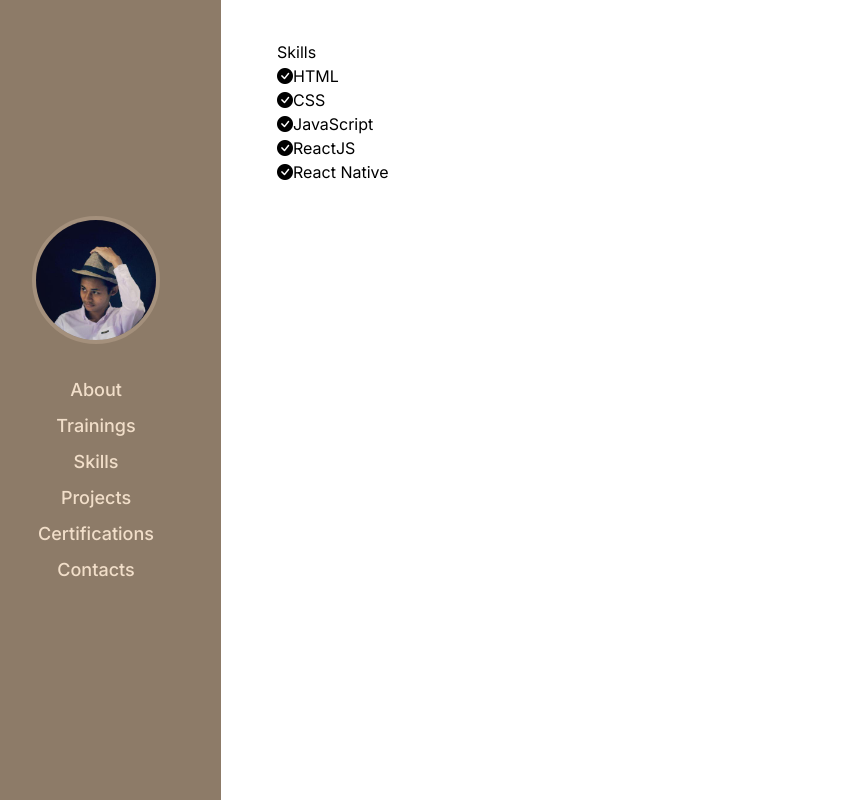
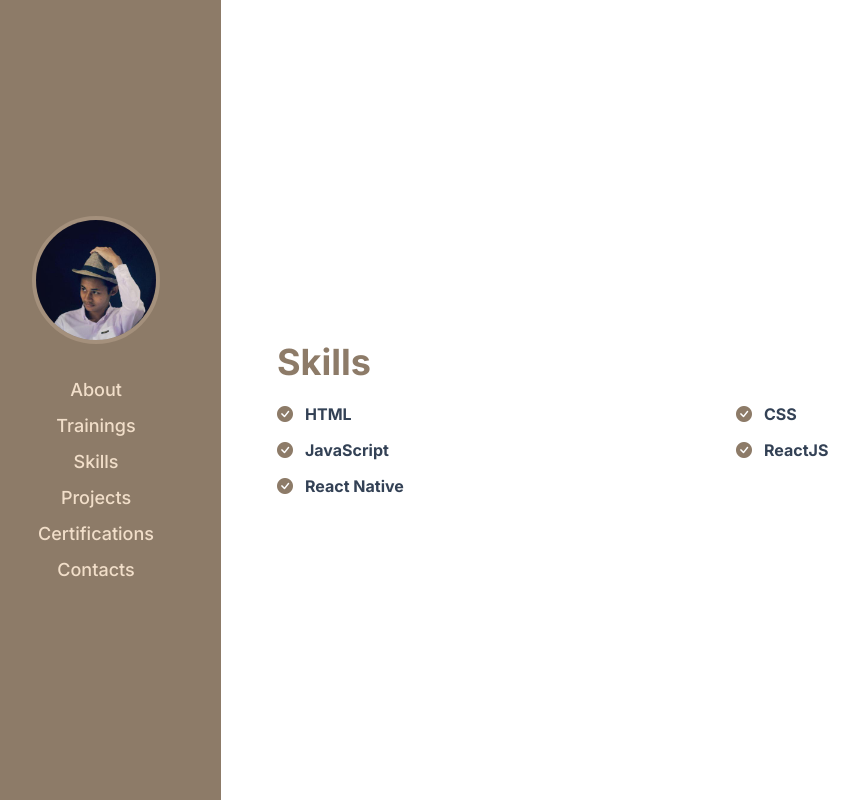
Before and after one commit to ekialfani/portfolio, a React (Create React App) app: page /skills in a window 1280 px wide. Shown: the whole page, without its empty margins (29-888 px from the left). Built offline with nearby package versions, Linux system fonts and the light colour scheme.

Commit message:
style: skills

```diff
--- a/src/pages/Skills.js
+++ b/src/pages/Skills.js
@@ -1,27 +1,52 @@
 function Skills() {
   return (
-    <div>
-      <h2>Skills</h2>
-      <ul>
-        <li>
-          <i class="bi bi-check-circle-fill"></i>
-          <span>HTML</span>
+    <div
+      className="h-full flex flex-col justify-center">
+      <h2
+        className="capitalize text-4xl font-bold mt-10 mb-5 text-custom-shadow">
+        Skills
+      </h2>
+      <ul
+        className="grid grid-cols-2 gap-y-3">
+        <li
+          className="flex items-center gap-x-3">
+          <i className="bi bi-check-circle-fill text-custom-shadow"></i>
+          <span
+            className="font-bold text-slate-700">
+            HTML
+          </span>
         </li>
-        <li>
-          <i class="bi bi-check-circle-fill"></i>
-          <span>CSS</span>
+        <li
+          className="flex items-center gap-x-3">
+          <i className="bi bi-check-circle-fill text-custom-shadow"></i>
+          <span
+            className="font-bold text-slate-700">
+            CSS
+          </span>
         </li>
-        <li>
-          <i class="bi bi-check-circle-fill"></i>
-          <span>JavaScript</span>
+        <li
+          className="flex items-center gap-x-3">
+          <i className="bi bi-check-circle-fill text-custom-shadow"></i>
+          <span
+            className="font-bold text-slate-700">
+            JavaScript
+          </span>
         </li>
-        <li>
-          <i class="bi bi-check-circle-fill"></i>
-          <span>ReactJS</span>
+        <li
+          className="flex items-center gap-x-3">
+          <i className="bi bi-check-circle-fill text-custom-shadow"></i>
+          <span
+            className="font-bold text-slate-700">
+            ReactJS
+          </span>
         </li>
-        <li>
-          <i class="bi bi-check-circle-fill"></i>
-          <span>React Native</span>
+        <li
+          className="flex items-center gap-x-3">
+          <i class="bi bi-check-circle-fill text-custom-shadow"></i>
+          <span
+            className="font-bold text-slate-700">
+            React Native
+          </span>
         </li>
       </ul>
     </div>
```
